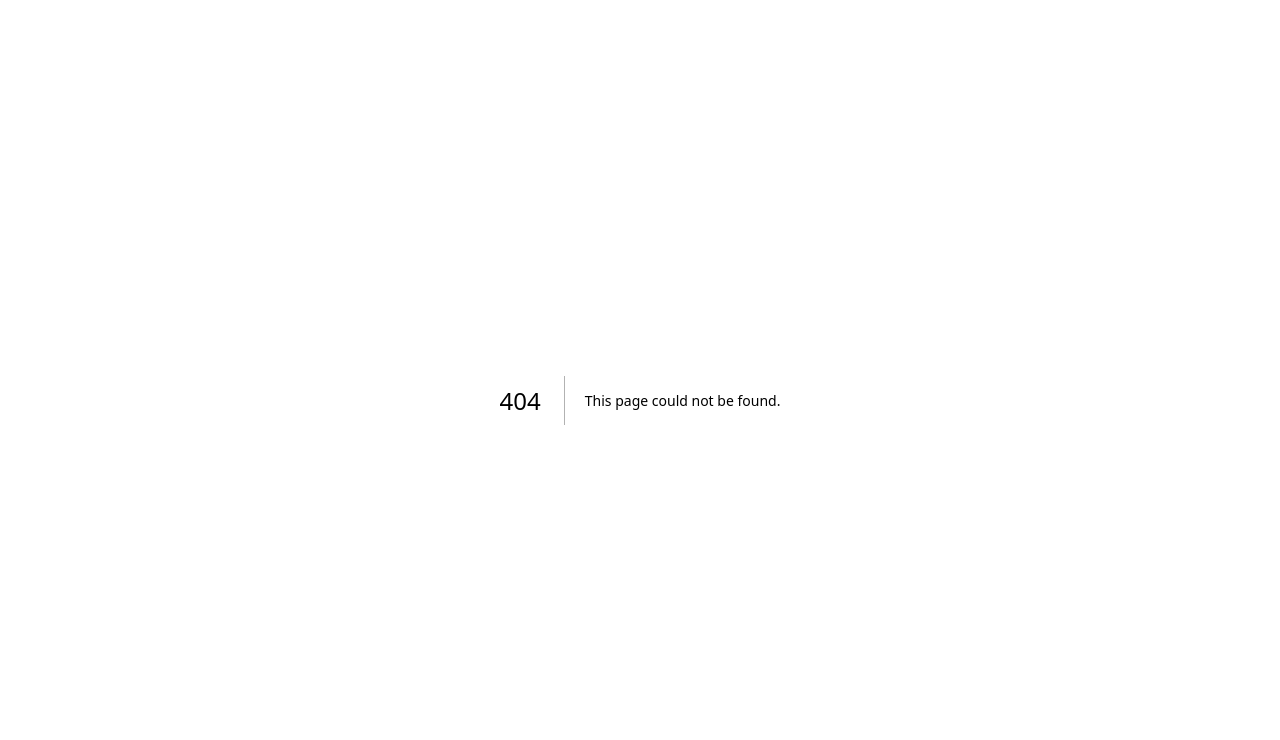
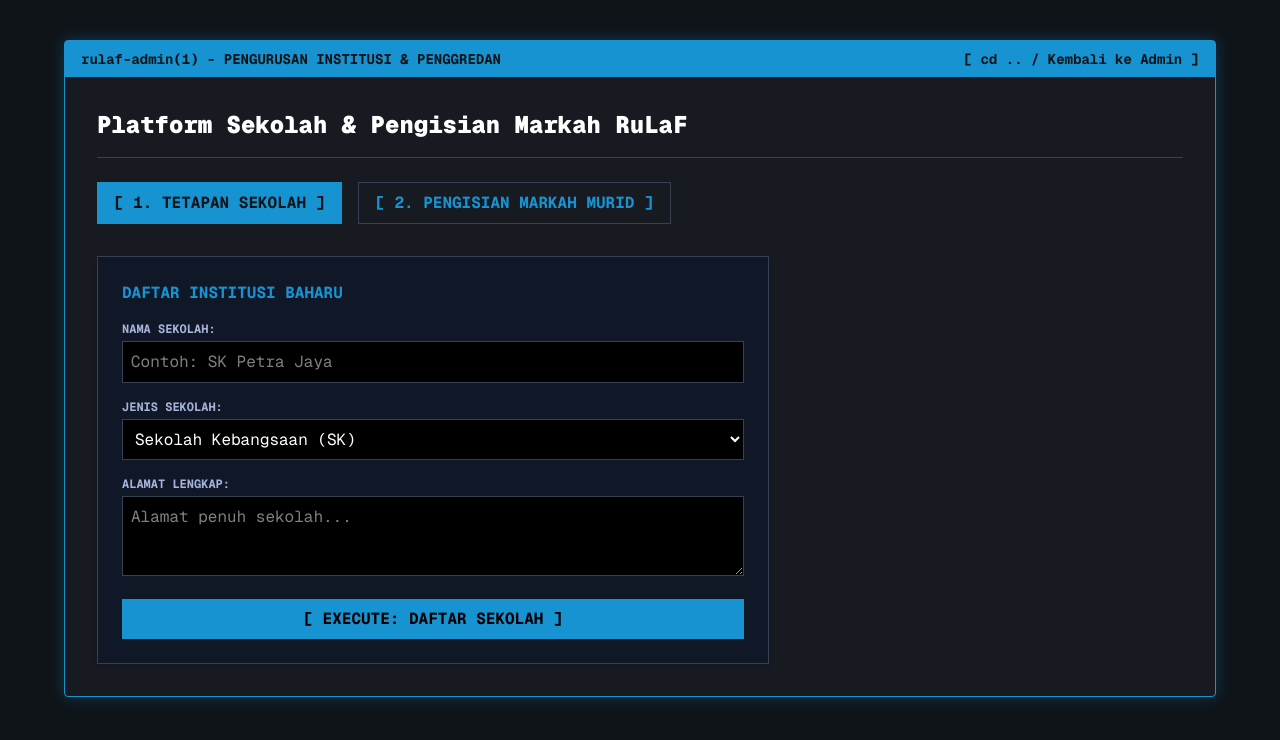
Before and after one commit to Barudy/rulaf-web, a Next.js app: page /admin/pengurusan in a window 1280 px wide. Before the commit this address had no page. Shown: the top 740 px of the page. Built offline with nearby package versions, Linux system fonts and the light colour scheme.

Commit message:
rulafhub v1.4-stable 5.1

```diff
--- /dev/null
+++ b/app/admin/pengurusan/page.tsx
@@ -0,0 +1,161 @@
+'use client';
+import React, { useState, useEffect } from 'react';
+import { supabase } from './../../lib/supabaseClient';
+import { useRouter } from 'next/navigation';
+
+export default function PengurusanSekolah() {
+  const router = useRouter();
+  const [activeTab, setActiveTab] = useState('sekolah');
+
+  // State Borang Sekolah
+  const [namaSekolah, setNamaSekolah] = useState('');
+  const [alamat, setAlamat] = useState('');
+  const [jenisSekolah, setJenisSekolah] = useState('Sekolah Kebangsaan');
+
+  // State Borang Murid & Markah
+  const [namaMurid, setNamaMurid] = useState('');
+  const [mykid, setMykid] = useState('');
+  const [kelas, setKelas] = useState('3 Murshid');
+  const [kehadiran, setKehadiran] = useState('');
+  const [markahJawi, setMarkahJawi] = useState('');
+  const [bacaanQuran, setBacaanQuran] = useState('');
+  const [hafazan, setHafazan] = useState('');
+
+  // *** TAMBAHAN BARU: State Bulan & Tahun ***
+  const [bulanTahun, setBulanTahun] = useState('');
+
+  const simpanSekolah = async () => {
+    alert(`[+] Pendaftaran Sekolah ${namaSekolah} berjaya direkodkan di pangkalan data!`);
+  };
+
+  const simpanMarkah = async () => {
+    // Semakan keselamatan: Pastikan bulan dan tahun diisi!
+    if (!bulanTahun) {
+      return alert('[!] Ralat: Sila masukkan Bulan & Tahun penggredan (Contoh: April 2026)');
+    }
+
+    // (Logik simpan ke jadual markah_murid Supabase akan diletakkan di sini kelak)
+    alert(`[+] Markah untuk murid ${namaMurid} (${kelas}) bagi sesi ${bulanTahun} berjaya dimuat naik!`);
+  };
+
+  return (
+    <div className="min-h-screen bg-[#0F1419] text-[#A5B2D9] font-mono p-4 sm:p-10 selection:bg-[#1793D1] selection:text-white">
+      <div className="max-w-6xl mx-auto bg-[#171A21] border border-[#1793D1] rounded-sm shadow-[0_0_15px_rgba(23,147,209,0.3)]">
+
+        {/* Header */}
+        <div className="bg-[#1793D1] text-[#0F1419] px-4 py-2 flex justify-between items-center font-bold text-sm">
+          <span>rulaf-admin(1) - PENGURUSAN INSTITUSI & PENGGREDAN</span>
+          <button onClick={() => router.push('/admin')} className="hover:text-white font-bold transition-colors">
+            [ cd .. / Kembali ke Admin ]
+          </button>
+        </div>
+
+        <div className="p-8">
+          <h1 className="text-2xl font-black text-white mb-6 border-b border-gray-700 pb-4">
+            Platform Sekolah & Pengisian Markah RuLaF
+          </h1>
+
+          {/* Sistem Tab */}
+          <div className="flex gap-4 mb-8">
+            <button onClick={() => setActiveTab('sekolah')} className={`px-4 py-2 font-bold transition-colors border ${activeTab === 'sekolah' ? 'bg-[#1793D1] text-[#0F1419] border-[#1793D1]' : 'bg-transparent text-[#1793D1] border-gray-700 hover:border-[#1793D1]'}`}>
+              [ 1. TETAPAN SEKOLAH ]
+            </button>
+            <button onClick={() => setActiveTab('markah')} className={`px-4 py-2 font-bold transition-colors border ${activeTab === 'markah' ? 'bg-[#1793D1] text-[#0F1419] border-[#1793D1]' : 'bg-transparent text-[#1793D1] border-gray-700 hover:border-[#1793D1]'}`}>
+              [ 2. PENGISIAN MARKAH MURID ]
+            </button>
+          </div>
+
+          {/* TAB 1: PENGURUSAN SEKOLAH */}
+          {activeTab === 'sekolah' && (
+            <div className="space-y-4 max-w-2xl">
+              <div className="bg-gray-900 p-6 border border-gray-700 shadow-md">
+                <h3 className="text-[#1793D1] font-bold mb-4"> DAFTAR INSTITUSI BAHARU</h3>
+
+                <label className="block text-xs font-bold mb-1">NAMA SEKOLAH:</label>
+                <input type="text" value={namaSekolah} onChange={(e)=>setNamaSekolah(e.target.value)} className="w-full mb-4 p-2 bg-black border border-gray-700 text-white outline-none focus:border-[#1793D1]" placeholder="Contoh: SK Petra Jaya" />
+
+                <label className="block text-xs font-bold mb-1">JENIS SEKOLAH:</label>
+                <select value={jenisSekolah} onChange={(e)=>setJenisSekolah(e.target.value)} className="w-full mb-4 p-2 bg-black border border-gray-700 text-white outline-none focus:border-[#1793D1]">
+                  <option>Sekolah Kebangsaan (SK)</option>
+                  <option>Sekolah Agama (SRA/KAFA)</option>
+                  <option>Sekolah Menengah (SMK/SMKA)</option>
+                </select>
+
+                <label className="block text-xs font-bold mb-1">ALAMAT LENGKAP:</label>
+                <textarea value={alamat} onChange={(e)=>setAlamat(e.target.value)} className="w-full mb-4 p-2 bg-black border border-gray-700 text-white outline-none focus:border-[#1793D1] h-20" placeholder="Alamat penuh sekolah..."></textarea>
+
+                <button onClick={simpanSekolah} className="bg-[#1793D1] text-black px-6 py-2 font-bold hover:bg-blue-400 w-full transition-colors">
+                  [ EXECUTE: DAFTAR SEKOLAH ]
+                </button>
+              </div>
+            </div>
+          )}
+
+          {/* TAB 2: PENGISIAN MARKAH */}
+          {activeTab === 'markah' && (
+            <div className="space-y-6">
+              <div className="bg-black p-4 border-l-4 border-l-purple-500 text-sm mb-4 shadow-md">
+                <p className="text-purple-400 font-bold mb-1">[ MOD PENGGREDAN AKTIF ]</p>
+                <p className="text-gray-400">Sila masukkan data pencapaian murid berdasarkan penilaian formatif terkini.</p>
+              </div>
+
+              <div className="grid grid-cols-1 sm:grid-cols-2 gap-6 bg-gray-900 p-6 border border-gray-700 shadow-md">
+                {/* Maklumat Murid */}
+                <div>
+                  <h3 className="text-white font-bold mb-4 border-b border-gray-700 pb-2">MAKLUMAT MURID</h3>
+                  <label className="block text-xs font-bold mb-1">NAMA MURID:</label>
+                  <input type="text" value={namaMurid} onChange={(e)=>setNamaMurid(e.target.value)} className="w-full mb-3 p-2 bg-black border border-gray-700 text-white outline-none focus:border-[#1793D1]" placeholder="Nama penuh..." />
+
+                  <label className="block text-xs font-bold mb-1">NO. MYKID / K/P:</label>
+                  <input type="text" value={mykid} onChange={(e)=>setMykid(e.target.value)} className="w-full mb-3 p-2 bg-black border border-gray-700 text-white outline-none focus:border-[#1793D1]" placeholder="Contoh: 15020313XXXX" />
+
+                  <label className="block text-xs font-bold mb-1">KELAS:</label>
+                  <select value={kelas} onChange={(e)=>setKelas(e.target.value)} className="w-full mb-3 p-2 bg-black border border-gray-700 text-white outline-none focus:border-[#1793D1]">
+                    <option>3 Murshid</option>
+                    <option>5 Murshid</option>
+                  </select>
+
+                  {/* RUANGAN BULAN TAHUN */}
+                  <label className="block text-xs font-bold mb-1 text-green-400 mt-4">BULAN & TAHUN PENGGREDAN:</label>
+                  <input type="text" value={bulanTahun} onChange={(e)=>setBulanTahun(e.target.value)} className="w-full mb-3 p-2 bg-black border border-green-500/50 text-white outline-none focus:border-green-400" placeholder="Contoh: April 2026" />
+                </div>
+
+                {/* Kemasukan Markah */}
+                <div>
+                  <h3 className="text-white font-bold mb-4 border-b border-gray-700 pb-2">PENCAPAIAN AKADEMIK</h3>
+                  <div className="grid grid-cols-2 gap-4">
+                    <div>
+                      <label className="block text-xs font-bold mb-1">KEHADIRAN (HARI):</label>
+                      <input type="number" value={kehadiran} onChange={(e)=>setKehadiran(e.target.value)} className="w-full p-2 bg-black border border-gray-700 text-white outline-none focus:border-[#1793D1]" placeholder="Kehadiran..." />
+                    </div>
+                    <div>
+                      <label className="block text-xs font-bold mb-1">MARKAH JAWI (%):</label>
+                      <input type="number" value={markahJawi} onChange={(e)=>setMarkahJawi(e.target.value)} className="w-full p-2 bg-black border border-gray-700 text-white outline-none focus:border-[#1793D1]" placeholder="Markah Jawi..." />
+                    </div>
+                    <div>
+                      <label className="block text-xs font-bold mb-1">BACAAN AL-QURAN:</label>
+                      <select value={bacaanQuran} onChange={(e)=>setBacaanQuran(e.target.value)} className="w-full p-2 bg-black border border-gray-700 text-white outline-none focus:border-[#1793D1]">
+                        <option value="">Pilih...</option>
+                        <option value="Iqra 1-6">Iqra 1-6</option>
+                        <option value="Al-Quran">Al-Quran</option>
+                      </select>
+                    </div>
+                    <div>
+                      <label className="block text-xs font-bold mb-1">SKOR HAFAZAN:</label>
+                      <input type="text" value={hafazan} onChange={(e)=>setHafazan(e.target.value)} className="w-full p-2 bg-black border border-gray-700 text-white outline-none focus:border-[#1793D1]" placeholder="Gred Hafazan..." />
+                    </div>
+                  </div>
+                </div>
+              </div>
+
+              <button onClick={simpanMarkah} className="bg-purple-600 text-white px-6 py-3 font-bold hover:bg-purple-500 w-full tracking-widest transition-colors shadow-[0_0_10px_rgba(147,51,234,0.4)]">
+                [ PUSH DATA PENGGREDAN ]
+              </button>
+            </div>
+          )}
+
+        </div>
+      </div>
+    </div>
+  );
+}
```
